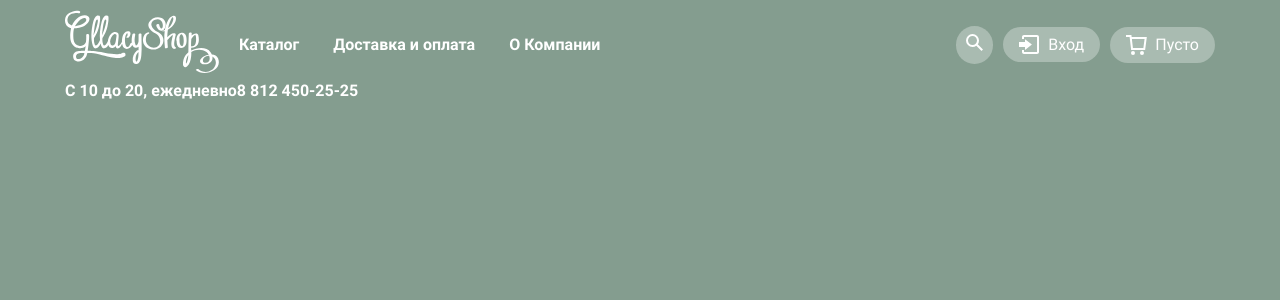
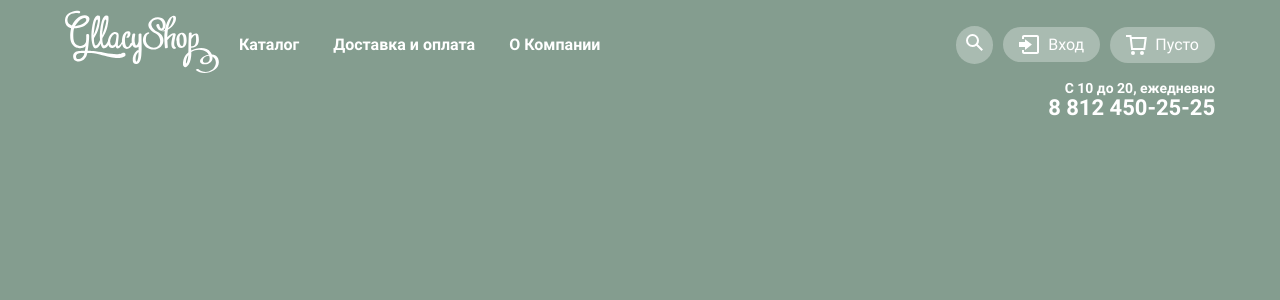
Before and after one commit to shock-dev/gllacy-shop, a Vue app: page / in a window 1280 px wide. Shown: the top 300 px of the page. Built offline with nearby package versions, Linux system fonts and the light colour scheme.

Commit message:
styles for header bottom

```diff
--- a/src/scss/components/_header.scss
+++ b/src/scss/components/_header.scss
@@ -42,6 +42,26 @@
       }
     }
   }
+
+  &__bottom {
+    justify-content: flex-end;
+  }
+
+  &__info {
+    flex-direction: column;
+    align-items: flex-end;
+  }
+
+  &__date {
+    font-size: 14px;
+    line-height: 16px;
+  }
+
+  &__phone {
+    font-size: 22px;
+    line-height: 24px;
+  }
+
 }
 
 .menu {
```
